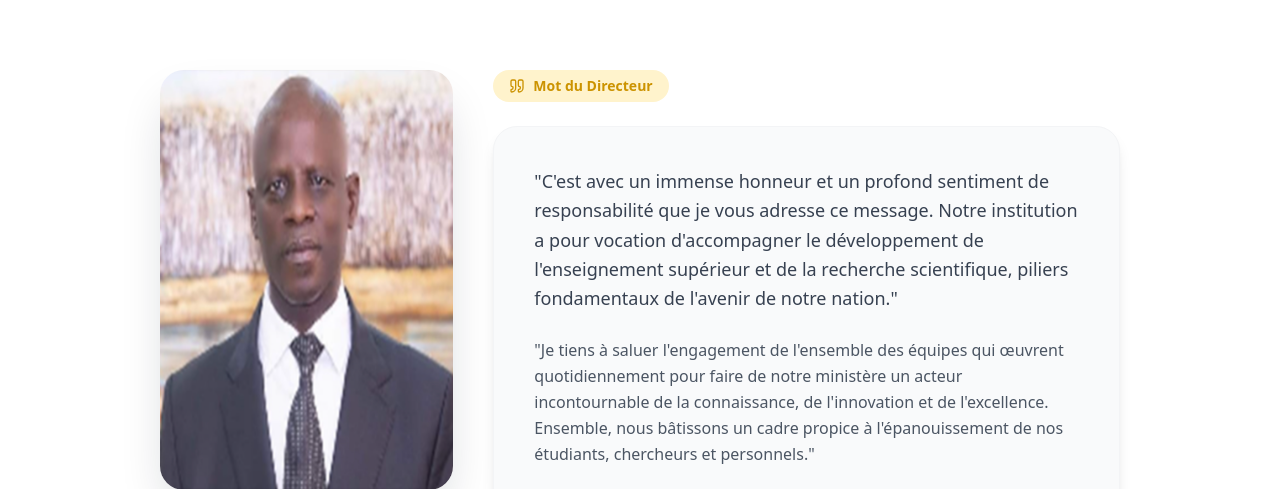
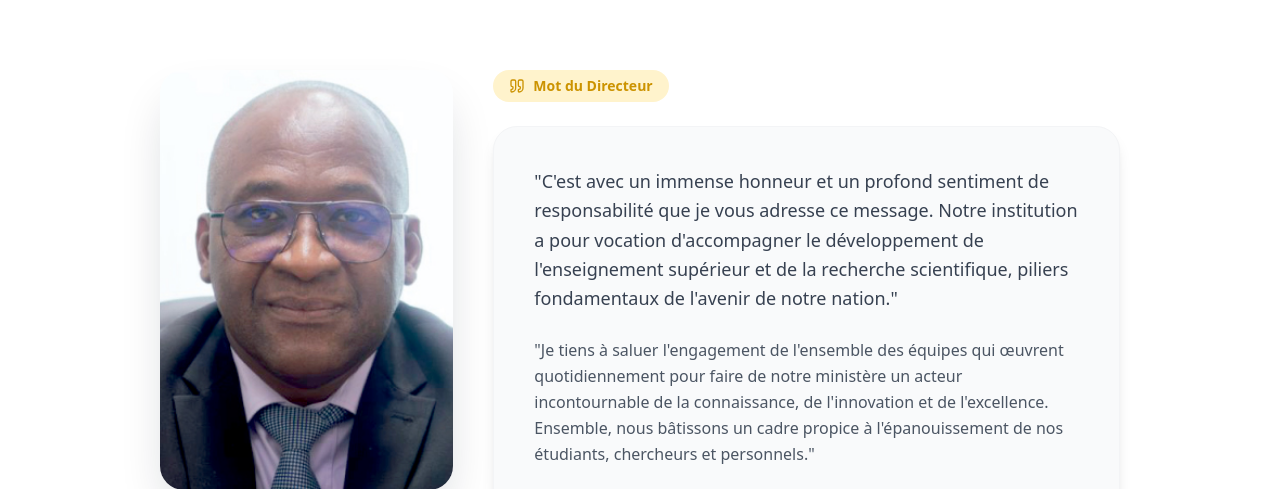
Before and after one commit to BOUZIEBI/recrutementdocteur_frontend, a React (Vite) app: page /presentation/mot-du-directeur in a window 1280 px wide. Shown: the part 463-952 px from the top of the page. Built offline with nearby package versions, Linux system fonts and the light colour scheme; no server answers.

Commit message:
Update Director's message photo

```diff
--- a/src/pages/presentation/MotDuDirecteur.tsx
+++ b/src/pages/presentation/MotDuDirecteur.tsx
@@ -2,7 +2,7 @@ import { Quote } from 'lucide-react';
 import PageBanner from '@/components/PageBanner';
 
 const director = {
-  image: '/ministre_.png',
+  image: '/fofana_alhassane.jpg',
   firstName: 'Prof. FOFANA',
   lastName: 'Alhassane',
   role: "Directeur des Ressources Humaines",
```
